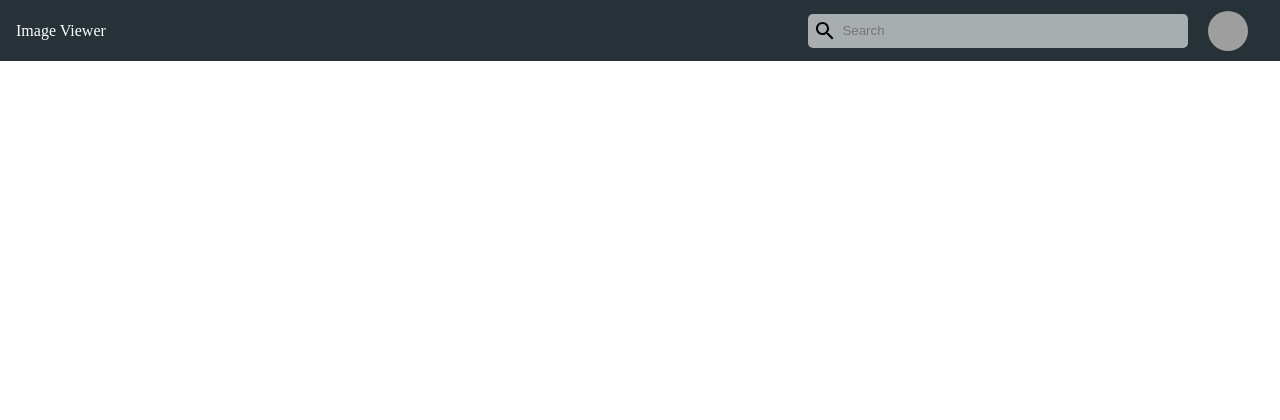
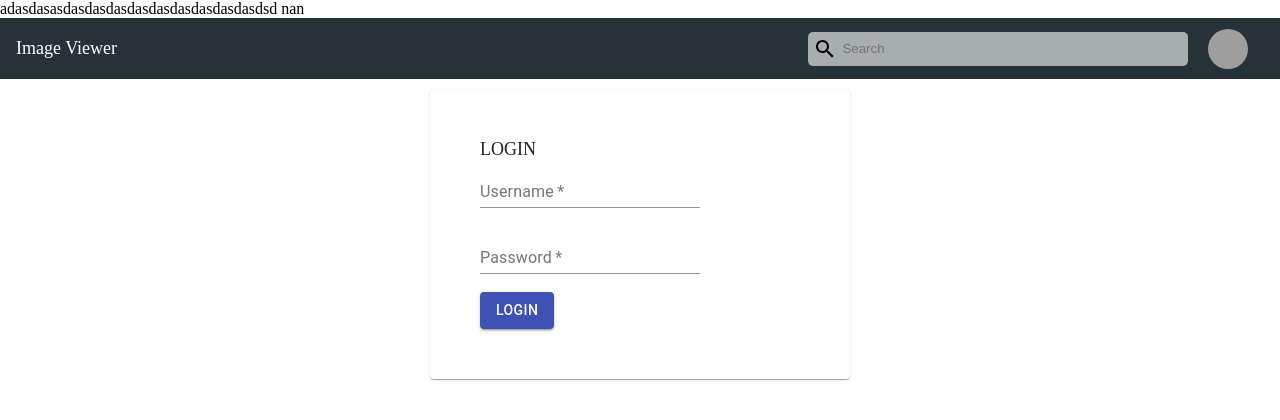
Before and after one commit to Nandishswarup/ImageViewerApp, a React app: page / in a window 1280 px wide. Built offline with nearby package versions, Linux system fonts and the light colour scheme; grey boxes are pictures that could not be loaded.

Commit message:
header & login created

```diff
--- /dev/null
+++ b/src/Controller.js
@@ -0,0 +1,27 @@
+import React, { Component } from 'react';
+import { BrowserRouter as Router, Route } from 'react-router-dom';
+import Login from "./screens/Login/Login"
+import Home from "./screens/Home/home"
+
+class Controller extends Component {
+
+    constructor()
+    {
+        super();
+        this.baseUrl = "";
+    }
+    render(){
+        return(
+            <Router>
+                <div>
+                    <Route exact path='/' component={Login}  />
+                    <Route exact path='/home' component={Home} />
+                </div>
+            </Router>
+
+
+        )
+    }
+}
+
+export default Controller;
--- a/src/Login/home.js
+++ /dev/null
@@ -1,24 +0,0 @@
-import React, {Component} from 'react';
-import './home.css';
-import Header from '../common/header/header'
-class Home extends Component {
-
-    render() {
-       return(
-           <div>
-               <Header/>
-               <div className="card">
-
-                      {/* <div className="containercard">
-                           <h4><b>John Doe</b></h4>
-                           <p>Architect & Engineer</p>
-                       </div>*/}
-               </div>
-
-
-           </div>
-       )
-    }
-}
-
-export default Home;
--- a/src/common/header/header.css
+++ b/src/common/header/header.css
@@ -10,11 +10,8 @@
 
 .app-title {
     color: white;
-    font-size: medium;
-
+    font-size: 18px;
     display: inline-block;
-
-
 }
 
 .avatar {
@@ -33,10 +30,11 @@
     border-radius: 5px;
     background: #A8ADAF;
     padding: 5px;
-    min-width:30%;
+    min-width: 30%;
 
 }
-.searchinput{
+
+.searchinput {
     background: #A8ADAF;
     padding: 0px;
     border: #A8ADAF;
@@ -45,7 +43,7 @@
     width: 100%;
 
 
-
-
-
 }
+.loginHeading{
+    font-size: 18px;
+}
--- a/src/common/header/header.js
+++ b/src/common/header/header.js
@@ -1,13 +1,17 @@
-import React, {Component} from 'react';
+import React, { Component } from 'react'
 import './header.css';
+import SearchIcon from '@material-ui/icons/Search';
 import {Avatar} from '@material-ui/core';
-import SearchIcon from '@material-ui/icons/Search';
 
 class Header extends Component {
+    constructor(props) {
+        super(props);
+    }
     render() {
         return (
 
             <div>
+                <div>{this.props.defaultAccessToken} nan</div>
 
                 <header className="app-header">
 
@@ -16,7 +20,10 @@ class Header extends Component {
                      </span>
 
                     <div className="searchContainer">
+
+
                         <SearchIcon/>
+
                         <input className="searchinput" placeholder="Search"/>
                     </div>
                     <div className="avatar">
--- a/src/index.js
+++ b/src/index.js
@@ -1,8 +1,9 @@
 import React from 'react';
 import ReactDOM from 'react-dom';
-import Home from './Login/home';
+import Login from './screens/Login/Login';
+import Controller from "./Controller";
 
 ReactDOM.render(
-    <Home />,
+    <Controller />,
     document.getElementById('root')
 );
--- /dev/null
+++ b/src/screens/Home/home.js
@@ -0,0 +1,27 @@
+import React,{Component} from "react";
+import Header from "../../common/header/header";
+
+class Home extends Component{
+    constructor(props) {
+        super(props);
+
+    }
+
+
+
+    render() {
+
+        return(
+         <div>
+             <Header defaultAccessToken={this.props.location.state.defaultAccessToken}/>
+
+             <div>{this.props.location.state.accessToken}</div>
+
+
+         </div>
+        )
+    }
+
+
+}
+export default Home;
--- /dev/null
+++ b/src/screens/Login/Login.css
@@ -0,0 +1,18 @@
+.containercard{
+    display: table;
+    margin: 0 auto;
+    padding: 50px;
+    margin-top: 10px;
+
+    width: 25%;
+}
+.dispNone{
+    display: none;
+}
+
+.dispBlock{
+    display: block;
+}
+.red{
+    color: red;
+}
--- /dev/null
+++ b/src/screens/Login/Login.js
@@ -0,0 +1,98 @@
+import React, {Component} from 'react';
+import './Login.css';
+import Header from './../../common/header/header'
+import { Card } from '@material-ui/core';
+import FormControl from '@material-ui/core/FormControl';
+import InputLabel from '@material-ui/core/InputLabel';
+import Input from '@material-ui/core/Input';
+import { Button } from '@material-ui/core';
+import { FormHelperText } from '@material-ui/core';
+import {BrowserRouter as Router,Route} from 'react-router-dom'
+
+class Login extends Component {
+        constructor(props) {
+            super(props);
+            this.loginHandler = this.loginHandler.bind(this)
+
+            this.state = {
+                username:"",
+                password:"",
+                usernameRequired: "dispNone",
+                passwordRequired: "dispNone",
+                defaultAccessToken: "adasdasasdasdasdasdasdasdasdasdasdasdsd",
+                accessToken:""
+
+            }
+
+        }
+    render() {
+       return(
+           <div>
+               <Header defaultAccessToken={this.state.defaultAccessToken}/>
+
+               <Card className="containercard">
+                       <div >
+                           <div className="loginHeading">LOGIN</div>
+                           <FormControl required>
+                               <InputLabel htmlFor="username">Username</InputLabel>
+                               <Input id="username" type="text" onChange={this.usernameOnchange}/>
+
+                               <FormHelperText className={this.state.usernameRequired}>
+                                   <span className="red">required</span>
+                               </FormHelperText>
+
+                           </FormControl>
+                           < br /><br />
+
+                           <FormControl required>
+                               <InputLabel htmlFor="password">Password</InputLabel>
+                               <Input id="password" type="password" onChange={this.passwordOnChangeListener}/>
+                               <FormHelperText className={this.state.passwordRequired}>
+                                   <span className="red">required</span>
+                               </FormHelperText>
+                           </FormControl>
+                          < br /><br />
+                           <Button variant="contained" color="primary" onClick={this.loginHandler}>LOGIN</Button>
+                       </div>
+               </Card>
+
+           </div>
+       )
+    }
+
+
+
+
+
+    loginHandler= (event) => {
+        this.state.username === "" ? this.setState({ usernameRequired: "dispBlock" }) : this.setState({ usernameRequired: "dispNone" });
+        this.state.password === "" ? this.setState({ passwordRequired: "dispBlock" }) : this.setState({ passwordRequired: "dispNone" });
+        /* console.log("username"+this.state.username)
+         console.log("password"+this.state.password)*/
+        if(this.state.username=="nandish" && this.state.password=="241192")
+        {
+            this.state.accessToken=this.state.defaultAccessToken
+            this.props.history.push({
+                pathname:"/home",
+                state:{
+                    accessToken:this.state.accessToken,
+                    defaultAccessToken:this.state.defaultAccessToken
+
+                }
+            })
+
+        }
+
+
+    }
+    usernameOnchange=(e)=>
+    {
+        this.setState({username:e.target.value})
+    }
+    passwordOnChangeListener=(e)=>
+    {
+        this.setState({password:e.target.value})
+    }
+}
+
+export default Login;
```
Also changed, not shown: package.json (+6 -2 lines), src/screens/Home/home.css (added), 1 other file.
